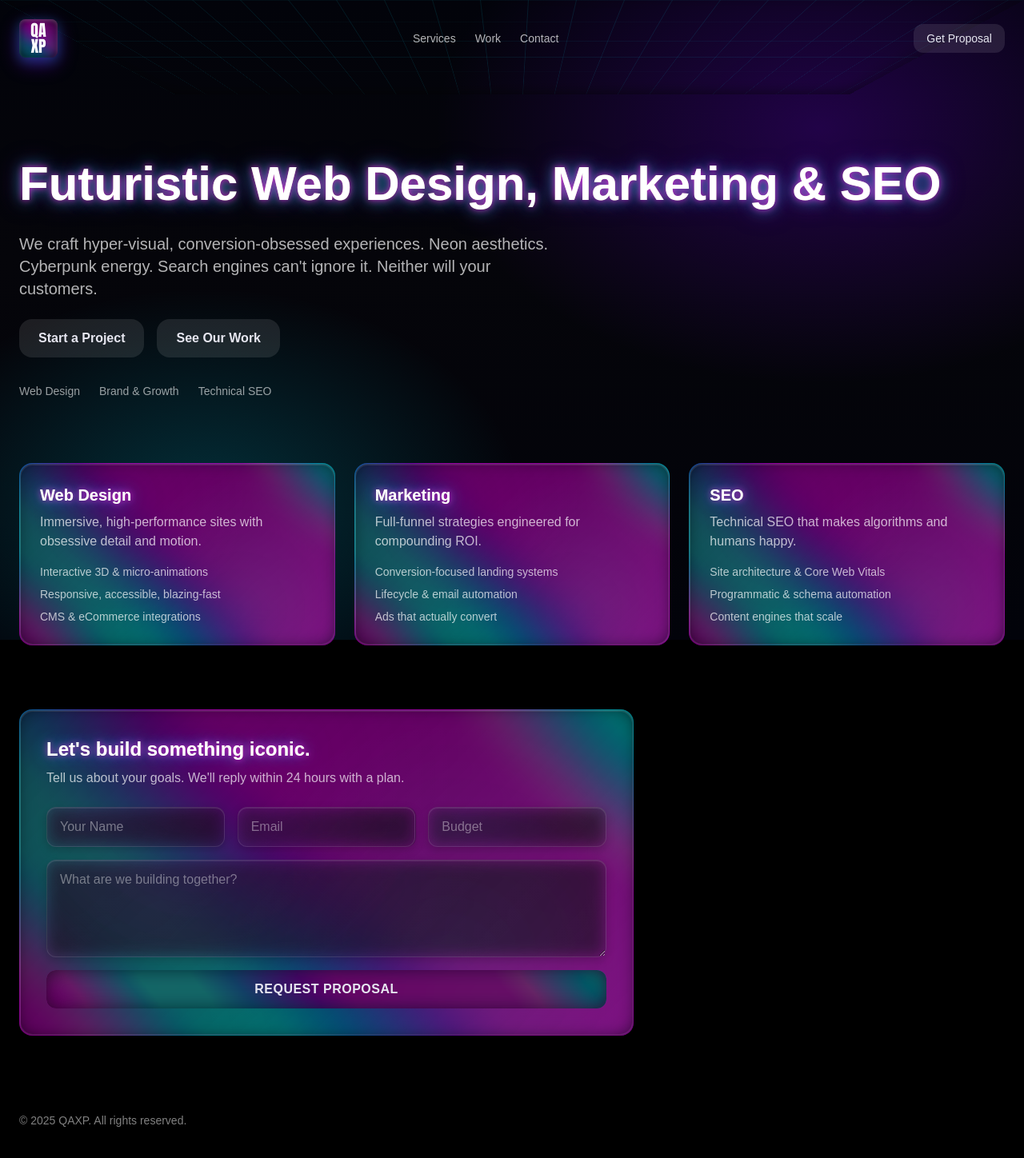
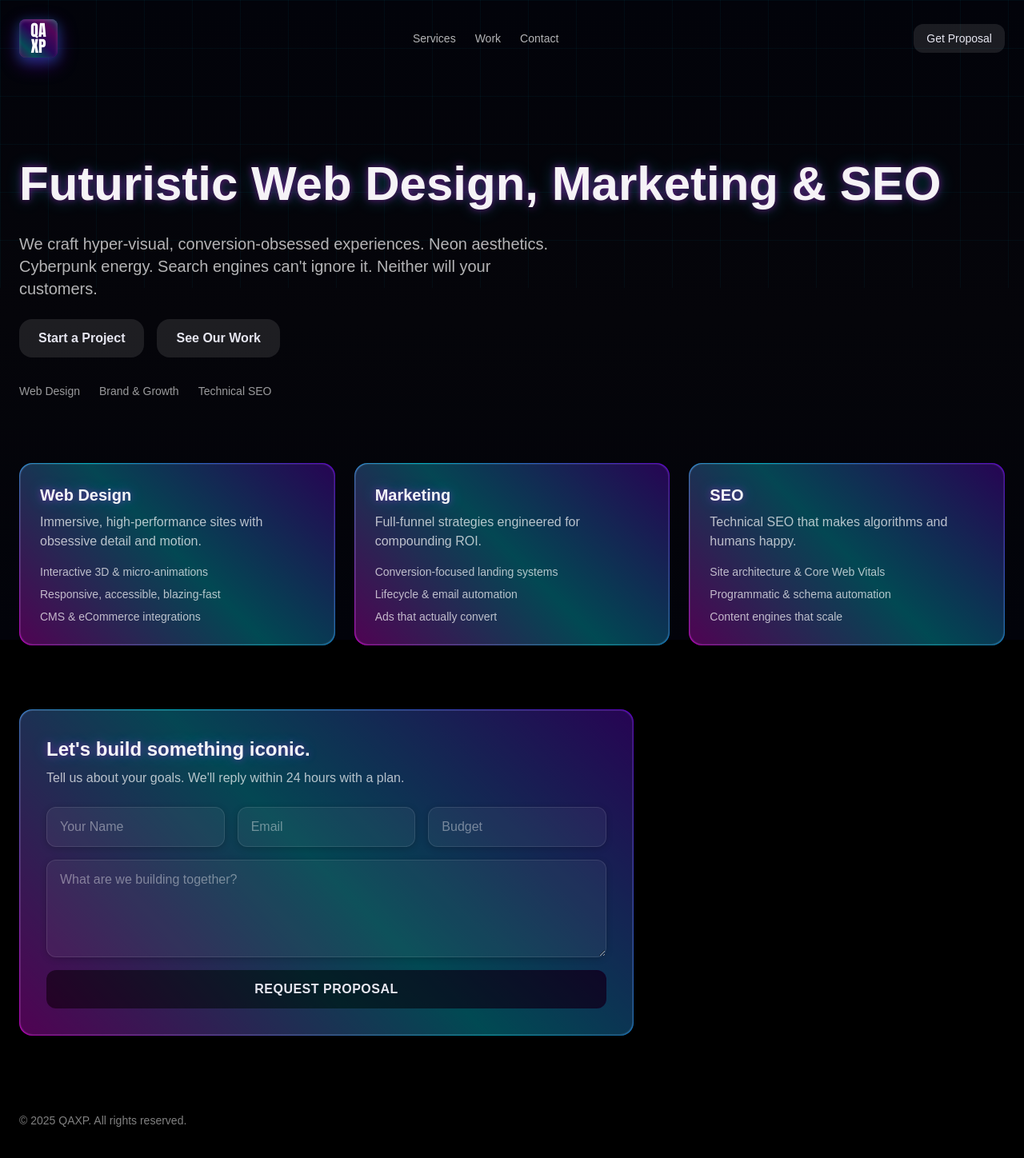
Before and after one commit to QASchoolUSA/QAXP, a Next.js app: page / in a window 1280 px wide. Shown: the top 1448 px of the page at 80% size. Built offline with nearby package versions, Linux system fonts and the light colour scheme.

Commit message:
style(globals): simplify and optimize CSS styles for better performance
Remove complex gradients and animations to reduce rendering load
Simplify hover effects and glow styles while maintaining visual appeal
Optimize form elements and buttons for cleaner implementation

```diff
--- a/src/app/globals.css
+++ b/src/app/globals.css
@@ -29,14 +29,12 @@ body::before {
   left: 0;
   width: 100%;
   height: 100%;
-  background: radial-gradient(1200px 800px at 80% 20%, rgba(122,0,255,0.25), transparent 40%),
-              radial-gradient(1000px 700px at 20% 80%, rgba(0,229,255,0.2), transparent 40%),
-              linear-gradient(180deg, #02030a 0%, #05050a 40%, #02030a 100%);
+  background: linear-gradient(180deg, #02030a 0%, #05050a 50%, #02030a 100%);
   z-index: -10;
   pointer-events: none;
 }
 
-/* Neon grid floor */
+/* Optimized grid floor */
 .neon-grid {
   position: fixed;
   inset: 0 0 auto 0;
@@ -44,9 +42,7 @@ body::before {
   background-image: linear-gradient(var(--grid-color) 1px, transparent 1px),
     linear-gradient(90deg, var(--grid-color) 1px, transparent 1px);
   background-size: 60px 60px, 60px 60px;
-  transform: perspective(600px) rotateX(-60deg);
-  transform-origin: top;
-  box-shadow: 0 -20px 60px rgba(0,0,0,0.6) inset;
+  opacity: 0.3;
   z-index: -1;
 }
 
@@ -56,57 +52,43 @@ body::before {
   overflow: hidden;
 }
 
-/* Static gradient border */
+/* Optimized static gradient border */
 .neon-border::before {
   content: "";
   position: absolute;
-  inset: -3px;
+  inset: -2px;
   z-index: -2;
   border-radius: 18px;
   background: linear-gradient(45deg,
     var(--neon-pink) 0%,
-    var(--neon-cyan) 25%,
-    var(--neon-purple) 50%,
-    var(--neon-pink) 75%,
-    var(--neon-cyan) 100%);
-  filter: blur(12px) saturate(180%) brightness(1.2);
+    var(--neon-cyan) 50%,
+    var(--neon-purple) 100%);
+  opacity: 0.8;
 }
 
-/* Inner holographic glow */
+/* Simplified inner glow */
 .neon-border::after {
   content: "";
   position: absolute;
   inset: 1px;
   border-radius: 16px;
   z-index: -1;
-  background:
-    radial-gradient(circle at 20% 20%, rgba(255,0,255,0.15) 0%, transparent 50%),
-    radial-gradient(circle at 80% 80%, rgba(0,229,255,0.12) 0%, transparent 50%),
-    radial-gradient(circle at 50% 50%, rgba(122,0,255,0.08) 0%, transparent 70%),
-    linear-gradient(135deg, rgba(255,0,255,0.05), rgba(0,229,255,0.05));
-  filter: blur(8px) saturate(150%);
-  mix-blend-mode: screen;
+  background: linear-gradient(135deg, rgba(255,0,255,0.1), rgba(0,229,255,0.1));
+  opacity: 0.6;
 }
 
-/* Hover effect */
+/* Simplified hover effect */
 .neon-border:hover::before {
-  filter: blur(8px) saturate(200%) brightness(1.4);
+  opacity: 1;
 }
 
 /* Removed keyframe animations for static design */
 
 .card-hover {
   position: relative;
-  backdrop-filter: blur(20px);
-  background:
-    radial-gradient(circle at 30% 20%, rgba(255,0,255,0.08) 0%, transparent 50%),
-    radial-gradient(circle at 70% 80%, rgba(0,229,255,0.06) 0%, transparent 50%),
-    linear-gradient(135deg, rgba(0,0,0,0.7) 0%, rgba(0,0,0,0.5) 100%);
+  background: rgba(0,0,0,0.6);
   border: 1px solid rgba(255,255,255,0.1);
-  box-shadow:
-    inset 0 1px 0 rgba(255,255,255,0.1),
-    0 10px 30px rgba(0,0,0,0.3),
-    0 0 20px rgba(122,0,255,0.1);
+  box-shadow: 0 4px 12px rgba(0,0,0,0.3);
 }
 
 /* Removed card hover animations */
@@ -115,43 +97,28 @@ body::before {
 
 /* Removed shimmer animation */
 
-/* Glow text */
+/* Optimized glow text */
 .glow {
-  text-shadow: 0 0 8px rgba(255,0,255,0.6), 0 0 18px rgba(0,229,255,0.55), 0 0 30px rgba(122,0,255,0.5);
-  filter: brightness(1.3);
+  text-shadow: 0 0 10px rgba(255,0,255,0.4), 0 0 20px rgba(0,229,255,0.3);
+  color: rgba(255,255,255,0.95);
 }
 
-/* Enhanced Form Elements */
+/* Optimized Form Elements */
 input, textarea {
   position: relative;
-  background:
-    linear-gradient(135deg, rgba(255,255,255,0.05) 0%, rgba(255,255,255,0.02) 100%),
-    radial-gradient(circle at 20% 20%, rgba(122,0,255,0.08) 0%, transparent 70%);
+  background: rgba(255,255,255,0.05);
   border: 1px solid rgba(255,255,255,0.1);
-  backdrop-filter: blur(10px);
-  transition: all 0.3s cubic-bezier(0.4, 0, 0.2, 1);
-  box-shadow:
-    inset 0 1px 0 rgba(255,255,255,0.1),
-    0 4px 12px rgba(0,0,0,0.2);
+  box-shadow: 0 2px 8px rgba(0,0,0,0.2);
 }
 
 input:focus, textarea:focus {
-  background:
-    linear-gradient(135deg, rgba(255,255,255,0.08) 0%, rgba(255,255,255,0.04) 100%),
-    radial-gradient(circle at 20% 20%, rgba(122,0,255,0.15) 0%, transparent 70%),
-    radial-gradient(circle at 80% 80%, rgba(0,229,255,0.1) 0%, transparent 70%);
+  background: rgba(255,255,255,0.08);
   border-color: rgba(122,0,255,0.5);
-  box-shadow:
-    inset 0 1px 0 rgba(255,255,255,0.2),
-    0 0 0 1px rgba(122,0,255,0.3),
-    0 0 20px rgba(122,0,255,0.2),
-    0 8px 25px rgba(0,0,0,0.3);
-  transform: translateY(-1px);
+  box-shadow: 0 0 0 1px rgba(122,0,255,0.3), 0 4px 12px rgba(0,0,0,0.3);
 }
 
 input::placeholder, textarea::placeholder {
   color: rgba(255,255,255,0.4);
-  transition: color 0.3s ease;
 }
 
 input:focus::placeholder, textarea:focus::placeholder {
@@ -165,19 +132,14 @@ button.neon-border {
   font-weight: 600;
   letter-spacing: 0.5px;
   text-transform: uppercase;
-  transition: all 0.3s cubic-bezier(0.4, 0, 0.2, 1);
 }
 
 button.neon-border:hover {
-  transform: translateY(-2px);
-  box-shadow:
-    0 10px 30px rgba(122,0,255,0.3),
-    0 0 40px rgba(0,229,255,0.2);
+  box-shadow: 0 4px 12px rgba(122,0,255,0.3);
 }
 
 button.neon-border:active {
-  transform: translateY(0);
-  transition: transform 0.1s ease;
+  box-shadow: 0 2px 6px rgba(122,0,255,0.2);
 }
 
 /* Animated Logo with Color Changing Effects */
@@ -198,7 +160,7 @@ button.neon-border:active {
     var(--neon-purple) 50%,
     var(--neon-pink) 75%,
     var(--neon-cyan) 100%);
-  filter: blur(10px) saturate(180%) brightness(1.2);
+  opacity: 0.8;
 }
 
 .logo-animated::after {
@@ -207,13 +169,8 @@ button.neon-border:active {
   inset: 0px;
   border-radius: 12px;
   z-index: 0;
-  background:
-    radial-gradient(circle at 20% 20%, rgba(255,0,255,0.15) 0%, transparent 50%),
-    radial-gradient(circle at 80% 80%, rgba(0,229,255,0.12) 0%, transparent 50%),
-    radial-gradient(circle at 50% 50%, rgba(122,0,255,0.08) 0%, transparent 70%),
-    linear-gradient(135deg, rgba(255,0,255,0.05), rgba(0,229,255,0.05));
-  filter: blur(4px) saturate(150%);
-  mix-blend-mode: screen;
+  background: linear-gradient(135deg, rgba(255,0,255,0.08), rgba(0,229,255,0.08));
+  opacity: 0.5;
 }
 
 .logo-animated > * {
@@ -222,5 +179,5 @@ button.neon-border:active {
 }
 
 .logo-animated:hover::before {
-  filter: blur(8px) saturate(200%) brightness(1.4);
+  opacity: 1;
 }
```
